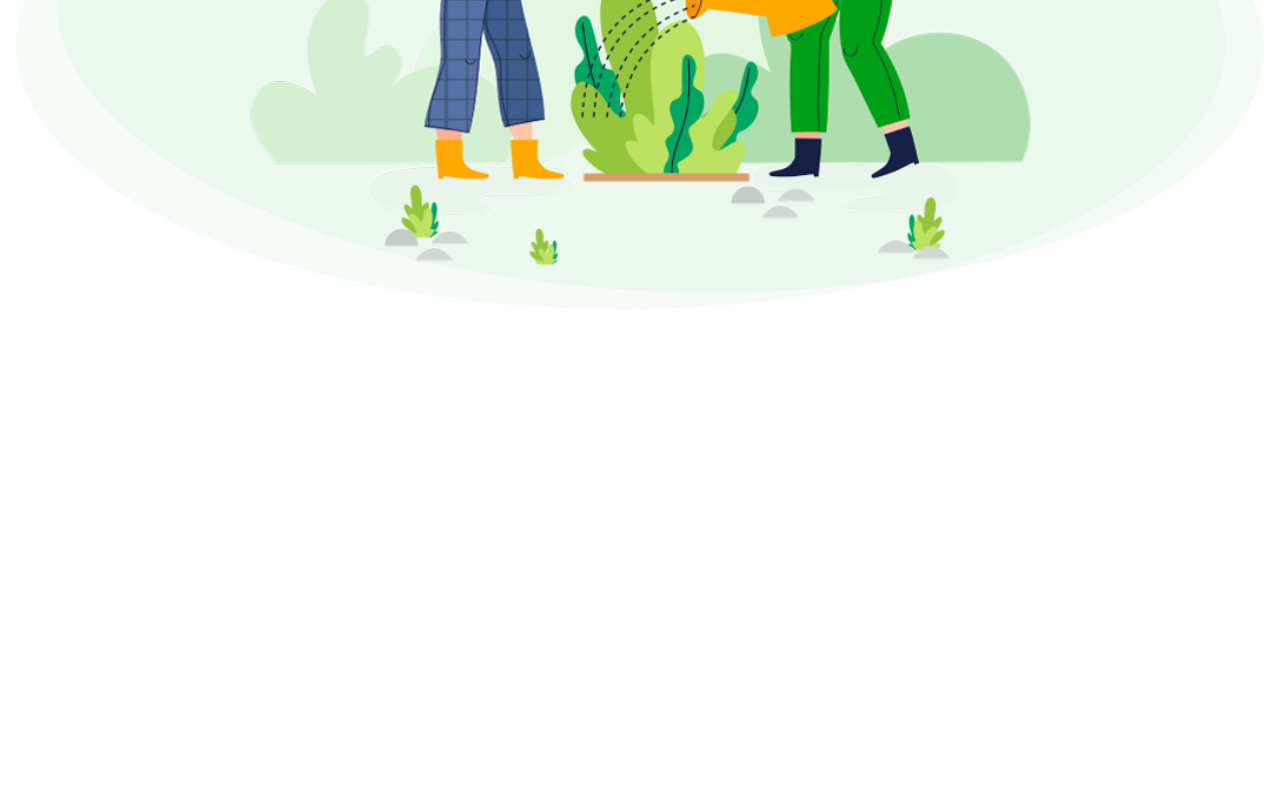
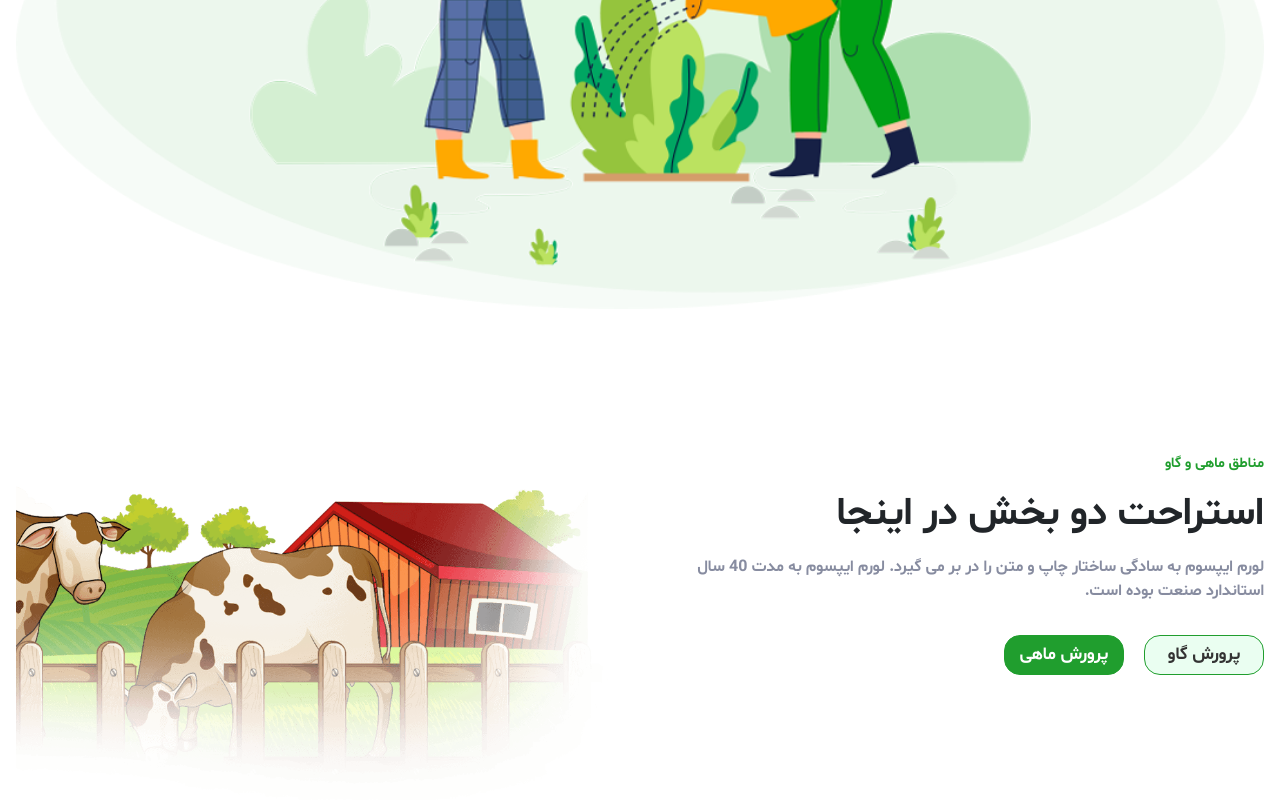
Before and after one commit to mohammadmehdidalvandii/TRIFLES-SHOP, a Next.js app: page / in a window 1280 px wide. Shown: the part 5198-5998 px from the top of the page. Before the commit the page ends 5571 px from the top, so only its background shows below. Built offline with nearby package versions, Linux system fonts and the light colour scheme.

Commit message:
create section sectors fot home-page

```diff
--- a/src/app/page.js
+++ b/src/app/page.js
@@ -3,6 +3,7 @@ import Banner from "@/components/template/index/Banner/Banner";
 import Brief from "@/components/template/index/Brief/Brief";
 import Country from "@/components/template/index/Country/Country";
 import Cultivation from "@/components/template/index/Cultivation/Cultivation";
+import Sectors from "@/components/template/index/Sectors/Sectors";
 import Shop from "@/components/template/index/Shop/Shop";
 import Triple from "@/components/template/index/Triple/Triple";
 
@@ -16,6 +17,7 @@ export default function Home() {
    <Shop/>
    <Cultivation/>
    <Brief/>
+   <Sectors/>
    </>
   );
 }
--- /dev/null
+++ b/src/components/template/index/Sectors/Sectors.js
@@ -0,0 +1,30 @@
+import React from 'react';
+import style from './Sectors.module.css';
+import Link from 'next/link';
+
+function Sectors() {
+  return (
+   <section className={style.sectors}>
+        <div className="containers">
+            <div className="row">
+                <div className="col-lg-6 col-md-6 col-sm-12">
+                    <div className={style.sectors_content}>
+                        <span className={style.sectors_text}>مناطق ماهی و گاو</span>
+                        <h4 className={style.sectors_title}>استراحت دو بخش در اینجا</h4>
+                        <p className={style.sectors_desc}>لورم ایپسوم به سادگی ساختار چاپ و متن را در بر می گیرد. لورم ایپسوم به مدت 40 سال استاندارد صنعت بوده است.</p>
+                        <div className={style.sectors_links}>
+                            <Link href='/' className={`${style.sectors_links} ${'button_white'}`}>پرورش گاو</Link>
+                            <Link href='/' className={`${style.sectors_links} ${'button_black'}`}>پرورش ماهی</Link>
+                        </div>
+                    </div>
+                </div>
+                <div className="col-lg-6 col-md-6 col-sm-12">
+                    <img src="/images/sector.png" alt="sector-image" className={style.sectors_img} />
+                </div>
+            </div>
+        </div>
+   </section>
+  )
+}
+
+export default Sectors
--- /dev/null
+++ b/src/components/template/index/Sectors/Sectors.module.css
@@ -0,0 +1,39 @@
+.sectors{
+    display: block;
+    width: 100%;
+    margin: 4rem 0;
+}
+.sectors_content{
+    display: block;
+    margin-top: 5rem;
+    width: 100%;
+}
+.sectors_text{
+    display: block;
+    font-size: 0.9rem;
+    font-weight: 700;
+    color: var(--greenColor2);
+}
+.sectors_title{
+    display: block;
+    margin: 1rem 0;
+    font-family: shabnam_bold ;
+    font-size: 2.5rem;
+}
+.sectors_desc{
+    font-size: 1rem;
+    font-weight: 700;
+    color: var(--textColor);
+}
+.sectors_links{
+    display: flex;
+    align-items: center;
+    gap: 20px;
+    margin-top: 1rem;
+}
+.sectors_links{
+
+}
+.sectors_img{
+    width: 100%;
+}
```
Also changed, not shown: public/images/sector.png (added).
